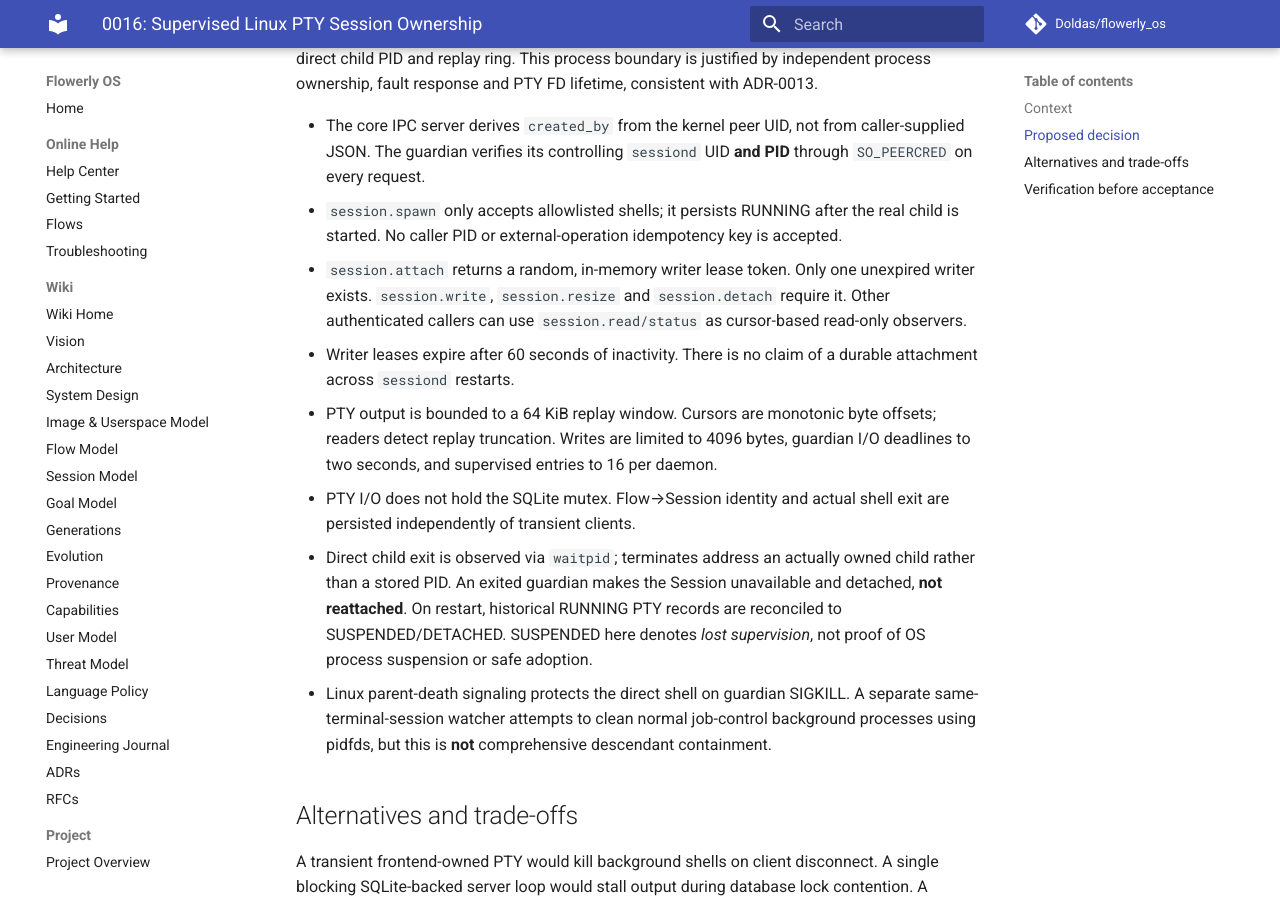
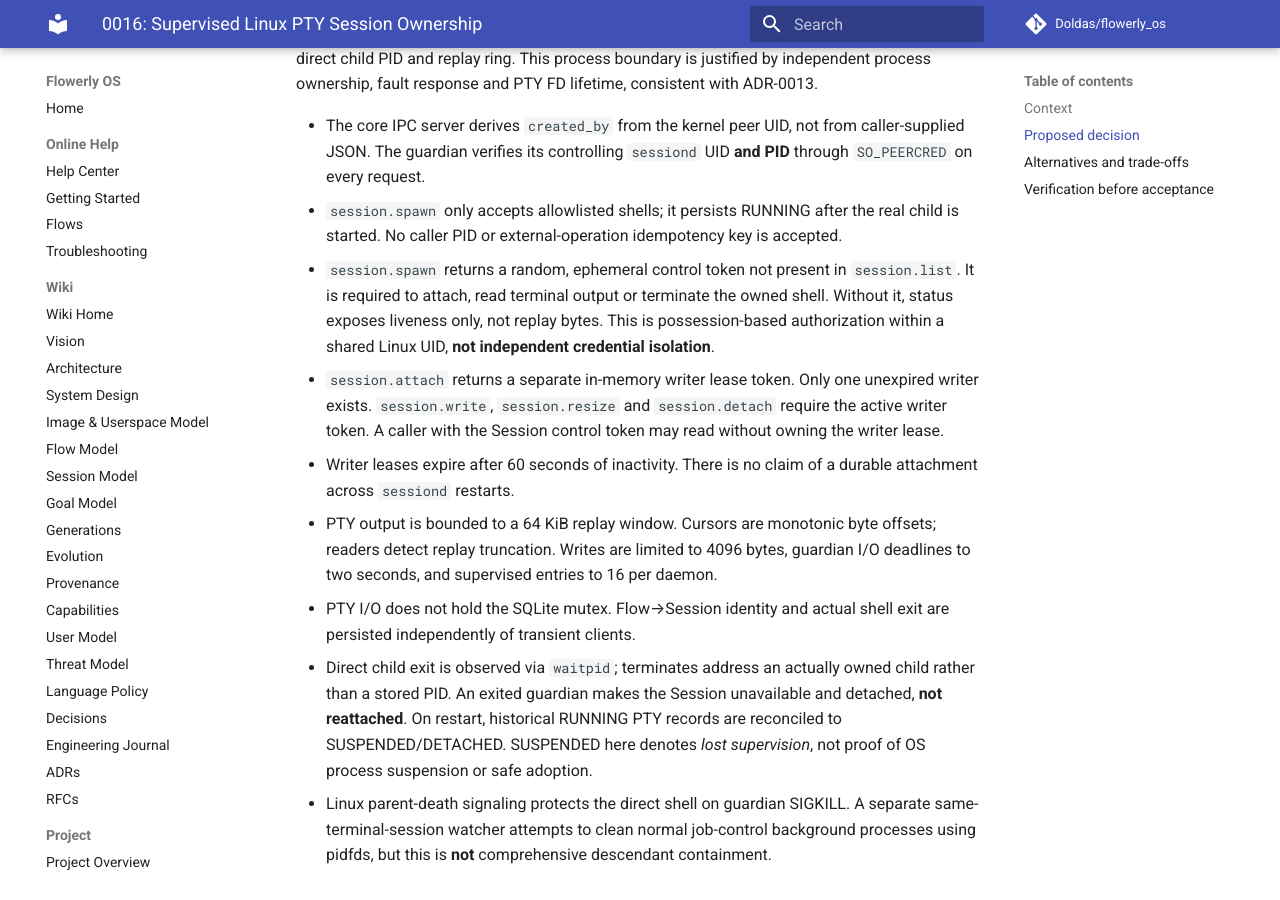
Before and after one commit to Doldas/flowerly_os, an MkDocs documentation site: the page built from docs/adr/0016-pty-session-supervision.md, in a window 1280 px wide and 900 px high, scrolled down 495 px. Built offline with MkDocs 1.6.1 and Material for MkDocs 9.7.7, drawn with Linux system fonts in a browser that asks for light colours; comment, search, counter and statistics services are not loaded.

Commit message:
docs(adr): specify ephemeral Session control capability and writer lease split

```diff
--- a/docs/adr/0016-pty-session-supervision.md
+++ b/docs/adr/0016-pty-session-supervision.md
@@ -24,10 +24,15 @@ fault response and PTY FD lifetime, consistent with ADR-0013.
 - `session.spawn` only accepts allowlisted shells; it persists RUNNING
   after the real child is started. No caller PID or external-operation
   idempotency key is accepted.
-- `session.attach` returns a random, in-memory writer lease token.
+- `session.spawn` returns a random, ephemeral control token not present
+  in `session.list`. It is required to attach, read terminal output or
+  terminate the owned shell. Without it, status exposes liveness only,
+  not replay bytes. This is possession-based authorization within a
+  shared Linux UID, **not independent credential isolation**.
+- `session.attach` returns a separate in-memory writer lease token.
   Only one unexpired writer exists. `session.write`, `session.resize`
-  and `session.detach` require it. Other authenticated callers can
-  use `session.read/status` as cursor-based read-only observers.
+  and `session.detach` require the active writer token. A caller with
+  the Session control token may read without owning the writer lease.
 - Writer leases expire after 60 seconds of inactivity. There is no
   claim of a durable attachment across `sessiond` restarts.
 - PTY output is bounded to a 64 KiB replay window. Cursors are monotonic
```
